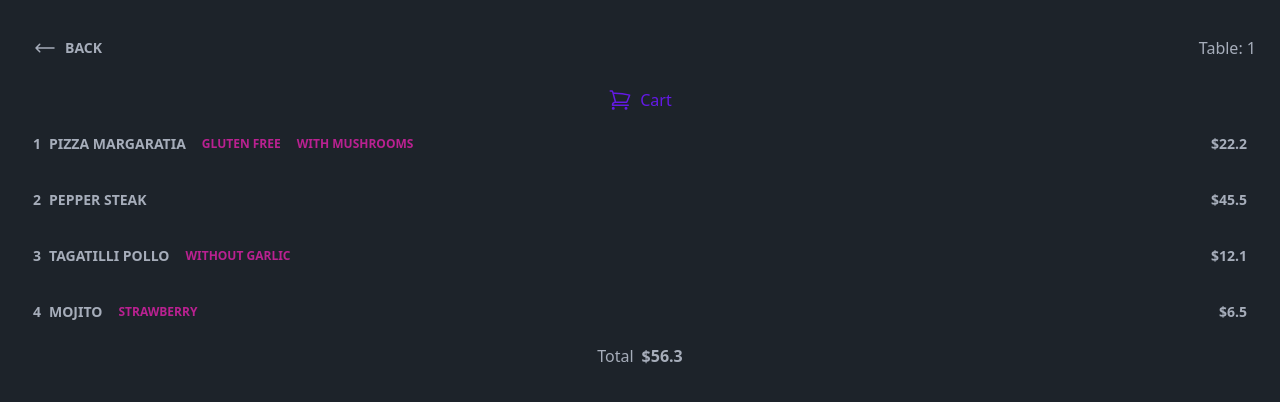
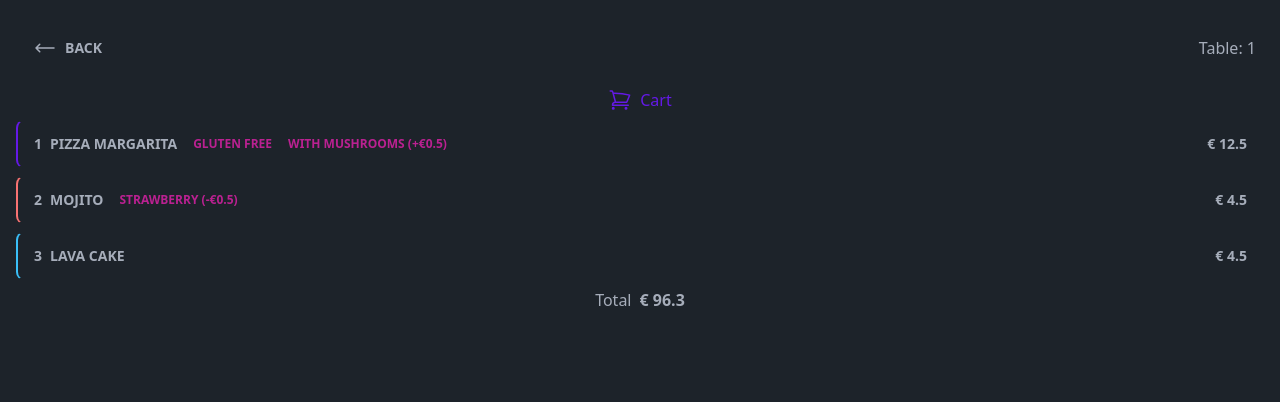
Before and after one commit to ajmir-github/pos-resturant, a Next.js app: page /table/0 in a window 1280 px wide. Shown: the top 402 px of the page. Built offline with nearby package versions, Linux system fonts and the light colour scheme.

Commit message:
euro sym added

```diff
--- a/src/pages/table/[id].js
+++ b/src/pages/table/[id].js
@@ -1,4 +1,5 @@
 import TopNav from "@/Components/Top";
+import { EURO_SYMBOL, classes, conditionalClasses } from "@/utils";
 import { useRouter } from "next/router";
 
 const ITEM_TYPE = {
@@ -7,15 +8,50 @@ const ITEM_TYPE = {
   dessert: "DESSERT",
 };
 
+const VARIARION_TYPE = {
+  increment: "INCREMENT",
+  decrement: "DECREMENT",
+  non: "NON",
+};
+
 function Cart() {
   const items = [
     {
+      id: 1,
       type: ITEM_TYPE.food,
       name: "Pizza Margarita",
+      price: 12.5,
+      isStarter: false,
       variations: [
-        { name: "Gluten Free", toPrice: 0 },
-        { name: "With mushrooms", toPrice: 0.5 },
+        { name: "Gluten Free", type: VARIARION_TYPE.non },
+        {
+          name: "With mushrooms",
+          type: VARIARION_TYPE.increment,
+          amount: 0.5,
+        },
       ],
+    },
+    {
+      id: 2,
+      type: ITEM_TYPE.drink,
+      name: "Mojito",
+      price: 4.5,
+      isStarter: false,
+      variations: [
+        {
+          name: "Strawberry",
+          type: VARIARION_TYPE.decrement,
+          amount: 0.5,
+        },
+      ],
+    },
+    {
+      id: 3,
+      type: ITEM_TYPE.dessert,
+      name: "Lava Cake",
+      price: 4.5,
+      isStarter: false,
+      variations: [],
     },
   ];
   return (
@@ -38,47 +74,46 @@ function Cart() {
         Cart
       </div>
       <div className="flex flex-col gap-1 sm:gap-2">
-        <button className="btn  h-auto btn-ghost flex text-sm">
-          <span>1</span>
-          <span className="grow flex flex-col md:flex-row items-start md:items-center md:gap-2">
-            <div>Pizza Margaratia</div>
-            <div className="ml-2 text-xs text-secondary-focus">Gluten free</div>
-            <div className="ml-2 text-xs text-secondary-focus">
-              With mushrooms
-            </div>
-          </span>
-          <span>$22.2</span>
-        </button>
-        <button className="btn  h-auto btn-ghost flex text-sm">
-          <span>2</span>
-          <span className="grow flex flex-col md:flex-row items-start md:items-center md:gap-2">
-            <div>Pepper steak</div>
-          </span>
-          <span>$45.5</span>
-        </button>
-        <button className="btn  h-auto btn-ghost flex text-sm">
-          <span>3</span>
-          <span className="grow flex flex-col md:flex-row items-start md:items-center md:gap-2">
-            <div>Tagatilli Pollo</div>
-            <div className="ml-2 text-xs text-secondary-focus">
-              Without garlic
-            </div>
-          </span>
-          <span>$12.1</span>
-        </button>
-        <button className="btn  h-auto btn-ghost flex text-sm">
-          <span>4</span>
-          <span className="grow flex flex-col md:flex-row items-start md:items-center md:gap-2">
-            <div>Mojito</div>
-            <div className="ml-2 text-xs text-secondary-focus">Strawberry</div>
-          </span>
-          <span>$6.5</span>
-        </button>
+        {items.map((item, index) => (
+          <button
+            className={classes(
+              "btn h-auto btn-ghost flex text-sm",
+              conditionalClasses(item.type, {
+                [ITEM_TYPE.food]: "border-l-2 border-l-primary",
+                [ITEM_TYPE.drink]: "border-l-2 border-l-error",
+                [ITEM_TYPE.dessert]: "border-l-2 border-l-info",
+              })
+            )}
+            key={item.id}
+          >
+            <span className="">{index + 1}</span>
+            <span className="grow flex flex-col md:flex-row items-start md:items-center md:gap-2">
+              <div>{item.name}</div>
+              {item.variations.map((variation) => (
+                <div className="ml-2 text-xs text-secondary-focus">
+                  {variation.name}
+                  {variation.type !== VARIARION_TYPE.non && (
+                    <>
+                      {" ("}
+                      {variation.type === VARIARION_TYPE.increment ? "+" : "-"}
+                      {EURO_SYMBOL}
+                      {variation.amount}
+                      {")"}
+                    </>
+                  )}
+                </div>
+              ))}
+            </span>
+            <span>
+              {EURO_SYMBOL} {item.price}
+            </span>
+          </button>
+        ))}
       </div>
 
       <div className="flex px-4 justify-center">
         <span className="">Total</span>
-        <span className="ml-2 font-bold">$56.3</span>
+        <span className="ml-2 font-bold">{EURO_SYMBOL} 96.3</span>
       </div>
     </div>
   );
--- a/src/utils/index.js
+++ b/src/utils/index.js
@@ -14,3 +14,5 @@ export const TABLE_STATUS = {
   closing: "CLOSING",
   break: "BREAK",
 };
+
+export const EURO_SYMBOL = <>&#8364;</>;
```
